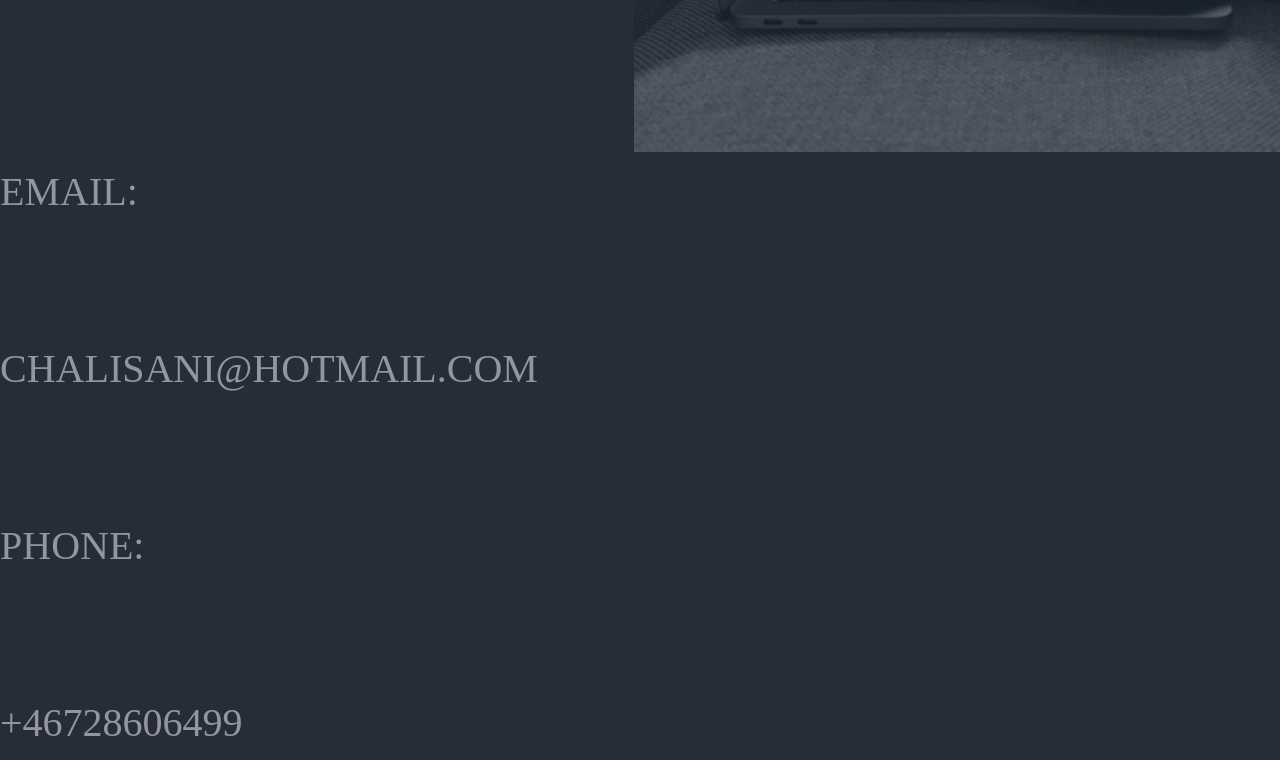
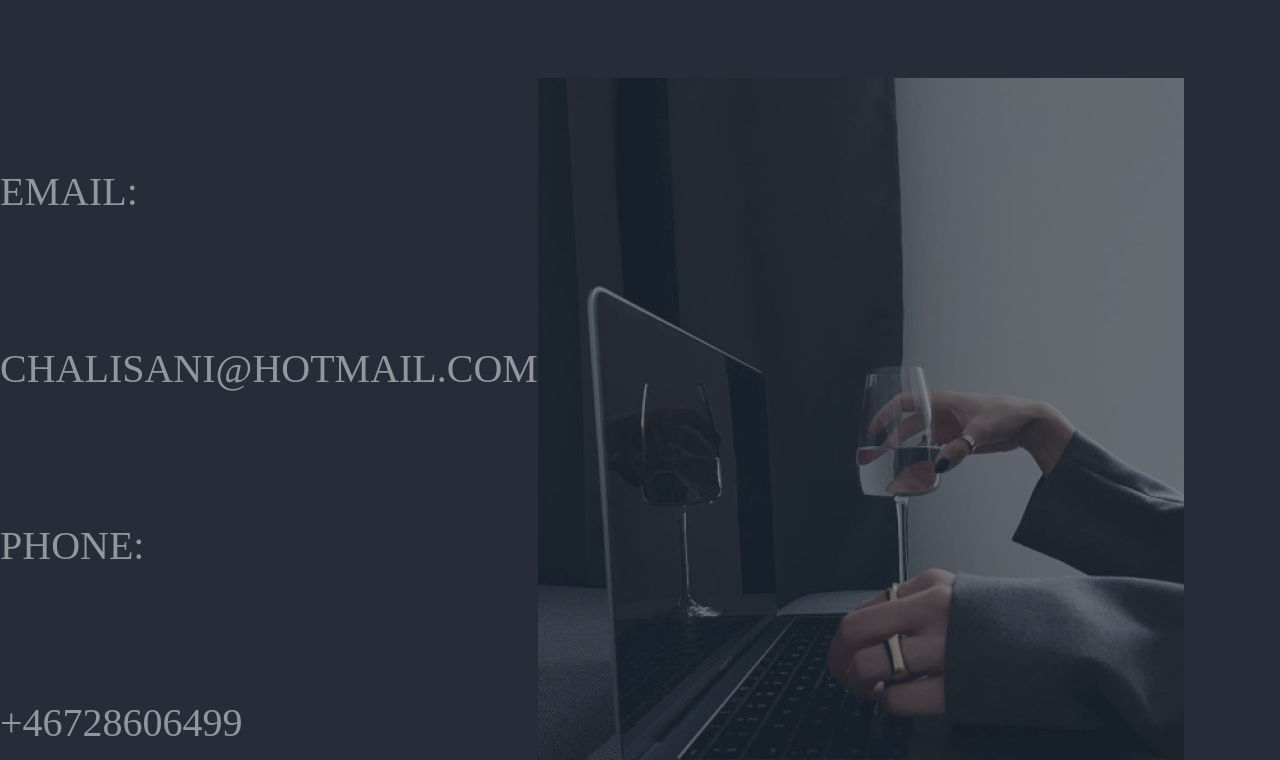
Before and after one commit to Chali96/u01-StaticWebpage, a plain HTML site: page index.html in a window 1280 px wide. Shown: the part 5166-5926 px from the top of the page. Drawn offline with Linux system fonts and the light colour scheme.

Commit message:
background img removed and added img in html

```diff
--- a/index.css
+++ b/index.css
@@ -226,10 +226,9 @@
 box-shadow: 0px 4px 4px 0px rgba(0, 0, 0, 0.25);
 }
 
-.footercontainer{
-    background-image: url(Bilder/contactimage.png);
-    background-repeat: no-repeat;
-    background-position: right;
+.textimgcontainer{
+  display: flex;
+  flex-direction: row;
 
 }
 
--- a/index.html
+++ b/index.html
@@ -118,13 +118,18 @@
         <div class="footercontainer">
          <h1>GET IN TOUCH WITH ME</h1>
 
-
-         <div class="footertext">
+           <div class="textimgcontainer">
+            <div class="footertext">
              <p>EMAIL:</p>
              <p>CHALISANI@HOTMAIL.COM</p>
              <p>PHONE:</p>
              <p>+46728606499</p>
-         </div>
+            </div>
+
+            <img src="Bilder/contactimage.png" alt="">
+
+           </div>
+
 
          <div class="footericons">
 
```
